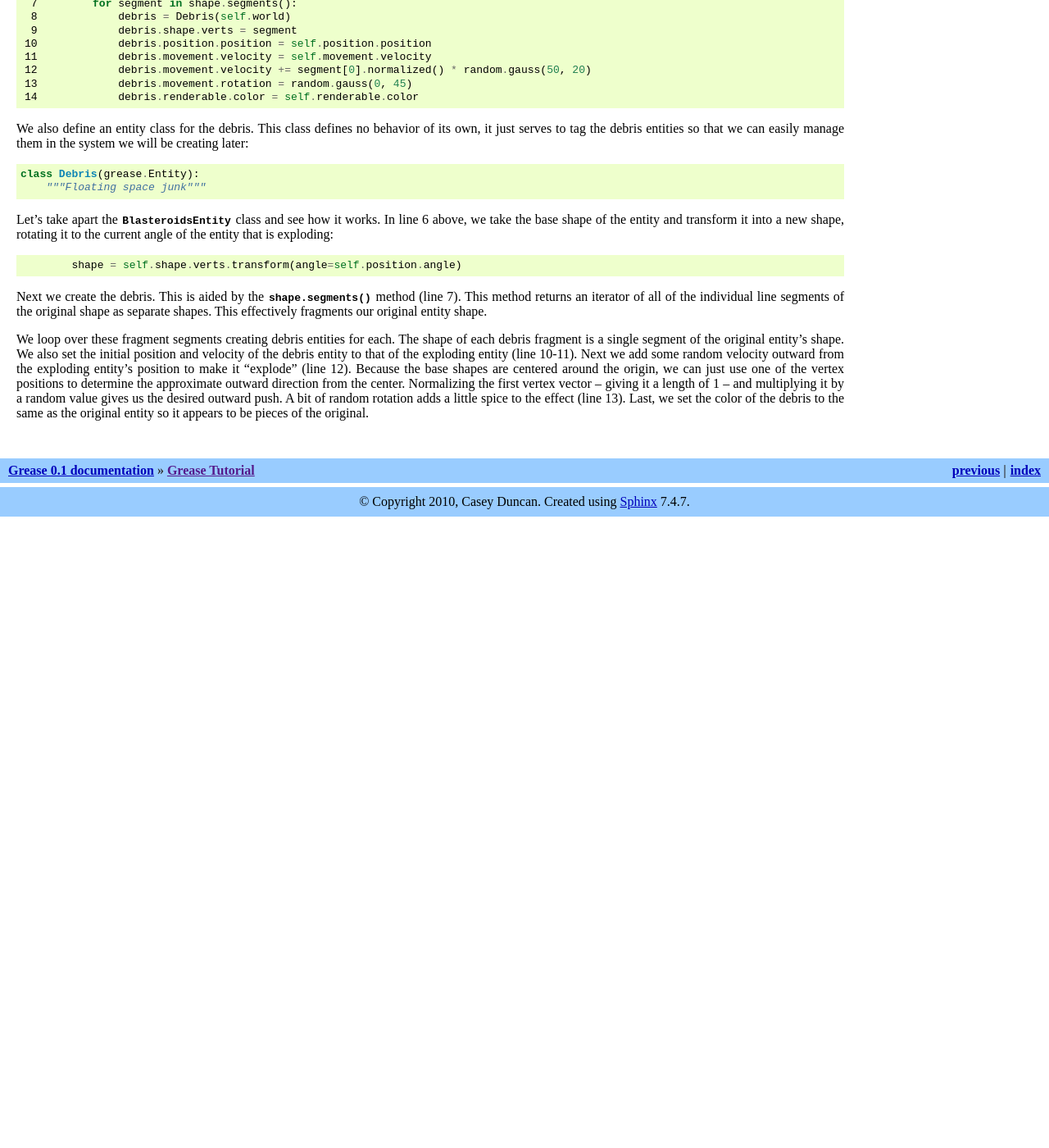
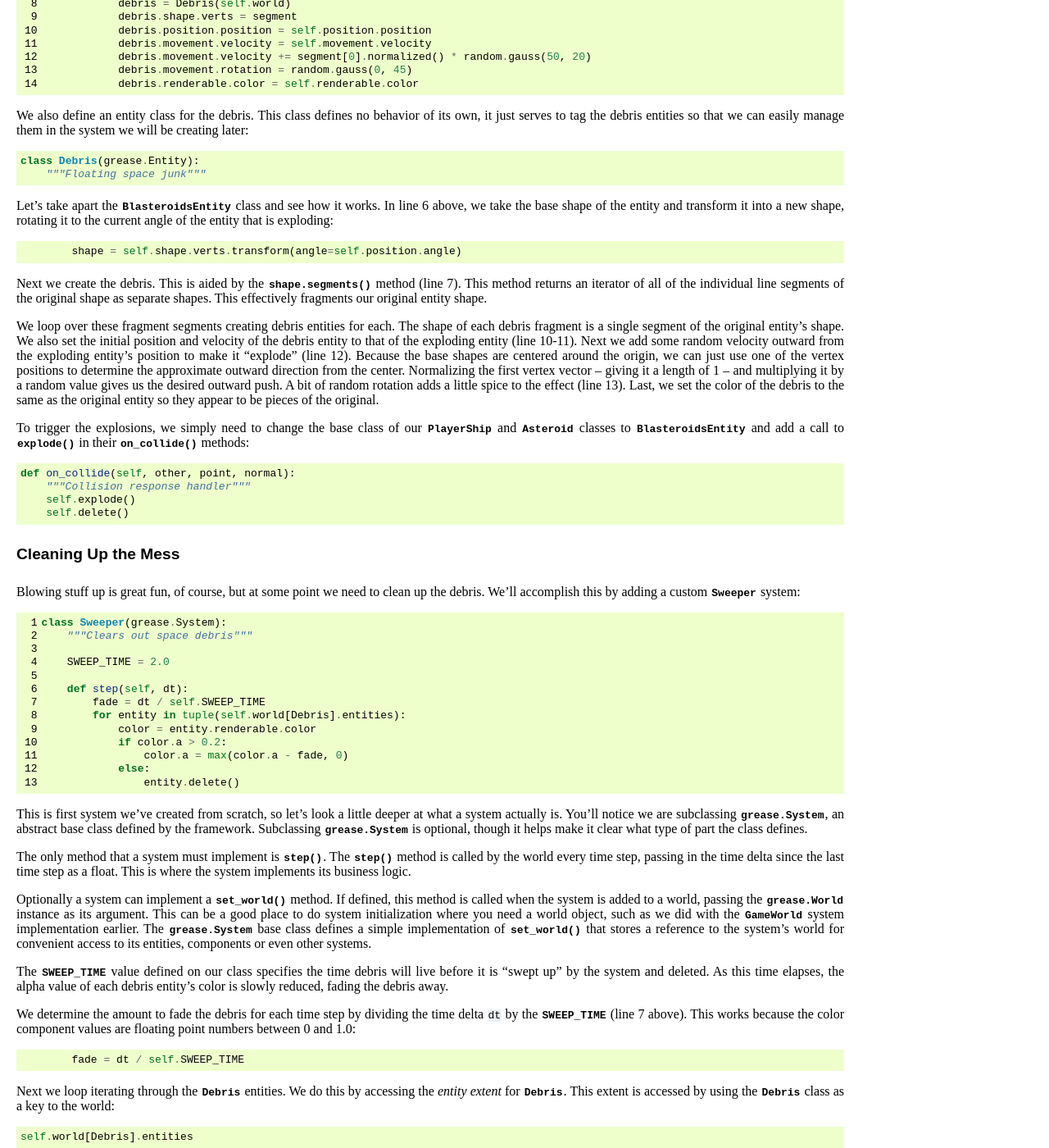
Before and after one commit to caseman/grease, a Sphinx documentation site: the page built from doc/tutorial/tutorial2.rst, in a window 1280 px wide and 1400 px high, scrolled down 6883 px. Shown: the whole window at 82% size. Built offline with Sphinx 7.4.7, drawn with Linux system fonts in a browser that asks for light colours; before the commit the page ends 7513 px from its top, so only the background shows below that; some of the changed text lies outside the part shown.

Commit message:
More work on tut chapt 2
git-svn-id: https://caseman.googlecode.com/svn/trunk/grease@591 695b90bb-9647-0410-898f-0949cf7e6fe8

```diff
--- a/doc/tutorial/blasteroids2.py
+++ b/doc/tutorial/blasteroids2.py
@@ -27,7 +27,7 @@
     """Floating space junk"""
 
 
-class PlayerShip(grease.Entity):
+class PlayerShip(BlasteroidsEntity):
     """Thrust ship piloted by the player"""
 
     THRUST_ACCEL = 75
@@ -64,10 +64,12 @@
         self.shape.verts[2] = (0, -8)
 
     def on_collide(self, other, point, normal):
+        """Collision response handler"""
+        self.explode()
         self.delete()
 
 
-class Asteroid(grease.Entity):
+class Asteroid(BlasteroidsEntity):
     """Big floating space rock"""
 
     COLLIDE_INTO_MASK = 0x2
@@ -89,7 +91,24 @@
         self.collision.into_mask = self.COLLIDE_INTO_MASK
 
     def on_collide(self, other, point, normal):
+        """Collision response handler"""
+        self.explode()
         self.delete()
+
+
+class Sweeper(grease.System):
+    """Clears out space debris"""
+
+    SWEEP_TIME = 2.0
+
+    def step(self, dt):
+        fade = dt / self.SWEEP_TIME
+        for entity in tuple(self.world[Debris].entities):
+            color = entity.renderable.color
+            if color.a > 0.2:
+                color.a = max(color.a - fade, 0)
+            else:
+                entity.delete()
 
 
 class GameSystem(KeyControls):
--- a/doc/tutorial/tutorial2.rst
+++ b/doc/tutorial/tutorial2.rst
@@ -135,7 +135,7 @@
    The meaning of this field is up to the specific collision system used. For :class:`collision.Circular` systems, entities are approximated as circles for the purposes of collision detection. The radius value is simply the radius of the collision circle for an entity.
 
 `from_mask` and `into_mask`
-   Not all entities in the collision component need to be able to collide with each other. These two mask fields let you specify which entities can collide. Both mask fields are 32 bit integer bitmasks. When two entities are compared for collision, the :attr:`from_mask` value from each entity is bit-anded with the :attr:`into_mask` of the other. If this bit-and operation returns a non-zero result, then a collision is possible, if the result is zero, the entities cannot collide. Note that this happens in both directions, so a collision can occur between entity A and B if `A.collision.from_mask & B.collision.into_mask != 0 or B.collision.from_mask & A.collision.into_mask != 0`.
+   Not all entities in the collision component need to be able to collide with each other. These two mask fields let you specify which entities can collide. Both mask fields are 32 bit integer bitmasks. When two entities are compared for collision, the :attr:`from_mask` value from each entity is bit-anded with the :attr:`into_mask` of the other. If this bit-and operation returns a non-zero result, then a collision is possible, if the result is zero, the entities cannot collide. Note that this happens in both directions, so a collision can occur between entity A and B if ``A.collision.from_mask & B.collision.into_mask != 0 or B.collision.from_mask & A.collision.into_mask != 0``.
 
 Let's take a closer look at how the collision system is configured above:
 
@@ -153,11 +153,13 @@
 .. literalinclude:: blasteroids2.py
    :pyobject: PlayerShip
    :end-before: def turn
+   :linenos:
 
-Lines 19-20 above initialize the collision settings for the player ship. Note that the radius is set slightly smaller than the farthest vertex in the shape (by 0.5 units). This is common when using circular collision shapes, it prevents the appearance of false positive collisions that can make the game feel unfair.
+Lines 21-22 above initialize the collision settings for the player ship. Note that the radius is set slightly smaller than the farthest vertex in the shape (by 0.5 units). This is common when using circular collision shapes, it prevents the appearance of false positive collisions that can make the game feel unfair.
 
 .. literalinclude:: blasteroids2.py
    :pyobject: Asteroid
+   :end-before: def on_collide
    :linenos:
 
 Lines 18-20 above setup collision for the asteroids. The radius is simply set to the asteroid's radius. The collision masks are configured so that the asteroids will collide with the player's ship, but not with each other.
@@ -165,16 +167,17 @@
 To start with, will add a simple :meth:`on_collide` method to both the :class:`Asteroid` and :class:`PlayerShip` classes that simply delete the entities when they collide::
 
         def on_collide(self, other, point, normal):
+            """Collision response handler"""
             self.delete()
 
 Blowing Stuff Up
 ================
 
-When you run the game now, you'll notice that asteroids pass right through each other, but if you hit one with the ship, both the ship and asteroid disappear. This proves that the collision is working as expected, but it's not very interesting yet. What would really spice things up is some simple explosion effects when entities are destroyed.
+When you run the game now, you'll notice that asteroids pass right through each other, but if you hit one with the ship, both the ship and asteroid disappear. This proves that the collision is working as expected, but it's not very interesting yet. What would really spice things up are some simple explosion effects when entities are destroyed.
 
-Here's what we need to implement to make this happen:
+Here's what we need to implement to make stuff explode:
 
-* A method to "explode" and entity into a bunch of debris fragments.
+* A method to "explode" an entity into a bunch of debris fragments.
 
 * A system that manages the debris, fading it out and cleaning it up over
   time.
@@ -197,4 +200,58 @@
 
 Next we create the debris. This is aided by the :meth:`shape.segments` method (line 7). This method returns an iterator of all of the individual line segments of the original shape as separate shapes. This effectively fragments our original entity shape.
 
-We loop over these fragment segments creating debris entities for each. The shape of each debris fragment is a single segment of the original entity's shape. We also set the initial position and velocity of the debris entity to that of the exploding entity (line 10-11). Next we add some random velocity outward from the exploding entity's position to make it "explode" (line 12). Because the base shapes are centered around the origin, we can just use one of the vertex positions to determine the approximate outward direction from the center. Normalizing the first vertex vector -- giving it a length of 1 -- and multiplying it by a random value gives us the desired outward push. A bit of random rotation adds a little spice to the effect (line 13). Last, we set the color of the debris to the same as the original entity so it appears to be pieces of the original.
+We loop over these fragment segments creating debris entities for each. The shape of each debris fragment is a single segment of the original entity's shape. We also set the initial position and velocity of the debris entity to that of the exploding entity (line 10-11). Next we add some random velocity outward from the exploding entity's position to make it "explode" (line 12). Because the base shapes are centered around the origin, we can just use one of the vertex positions to determine the approximate outward direction from the center. Normalizing the first vertex vector -- giving it a length of 1 -- and multiplying it by a random value gives us the desired outward push. A bit of random rotation adds a little spice to the effect (line 13). Last, we set the color of the debris to the same as the original entity so they appear to be pieces of the original.
+
+To trigger the explosions, we simply need to change the base class of our :class:`PlayerShip` and :class:`Asteroid` classes to :class:`BlasteroidsEntity` and add a call to :meth:`explode` in their :meth:`on_collide` methods::
+
+        def on_collide(self, other, point, normal):
+            """Collision response handler"""
+            self.explode()
+            self.delete()
+
+
+Cleaning Up the Mess
+""""""""""""""""""""
+
+Blowing stuff up is great fun, of course, but at some point we need to clean up the debris. We'll accomplish this by adding a custom :class:`Sweeper` system:
+
+.. literalinclude:: blasteroids2.py
+   :pyobject: Sweeper
+   :linenos:
+
+This is first system we've created from scratch, so let's look a little deeper at what a system actually is. You'll notice we are subclassing :class:`grease.System`, an abstract base class defined by the framework. Subclassing :class:`grease.System` is optional, though it helps make it clear what type of part the class defines.
+
+The only method that a system must implement is :meth:`step`. The :meth:`step` method is called by the world every time step, passing in the time delta since the last time step as a float. This is where the system implements its business logic.
+
+Optionally a system can implement a :meth:`set_world` method. If defined, this method is called when the system is added to a world, passing the :class:`grease.World` instance as its argument. This can be a good place to do system initialization where you need a world object, such as we did with the :class:`GameWorld` system implementation earlier. The :class:`grease.System` base class defines a simple implementation of :meth:`set_world` that stores a reference to the system's world for convenient access to its entities, components or even other systems.
+
+The :attr:`SWEEP_TIME` value defined on our class specifies the time debris will live before it is "swept up" by the system and deleted. As this time elapses, the alpha value of each debris entity's color is slowly reduced, fading the debris away.
+
+We determine the amount to fade the debris for each time step by dividing the time delta ``dt`` by the :attr:`SWEEP_TIME` (line 7 above). This works because the color component values are floating point numbers between 0 and 1.0:
+
+.. literalinclude:: blasteroids2.py
+   :pyobject: Sweeper
+   :start-after: def step
+   :end-before: for entity
+
+Next we loop iterating through the :class:`Debris` entities. We do this by accessing the *entity extent* for :class:`Debris`. This extent is accessed by using the :class:`Debris` class as a key to the world::
+
+    self.world[Debris].entities
+
+The entity extent object returned by ``self.world[Debris]`` has an attribute :attr:`entities` which is the set of all entities for that extent in the world. This conveniently gives us all of the debris entities in existence. You'll notice that in the for loop on line 7, we turn this set of entities into a tuple:
+
+.. literalinclude:: blasteroids2.py
+   :pyobject: Sweeper
+   :start-after: fade =
+   :end-before: color =
+
+This makes a copy of the set to iterate over, so we can safely remove debris entities from the world inside the loop. Without making a copy, we might actually change the members of the :attr:`entities` while iterating it, which at best would cause an exception, and at worst would result in some entities being skipped over. Any time you iterate over a mutable sequence, such as a list, set or dict, you need to be careful about changes to that sequence while iterating it. This tends to be a common gotcha in Python game development.
+
+Inside the loop things are pretty straightforward. For each debris entity, we get the color from the renderable component (line 9). Color objects have the attributes :attr:`r`, :attr:`g`, :attr:`b`, and :attr:`a` for their red, green, blue, and alpha values. We only care about the alpha in this system. For alpha values greater than 0.2, we fade it a bit to a minimum value of zero. If the alpha value is not greater than 0.2, we delete the debris entity entirely (lines 10-13).
+
+Now the debris fragments fade away and disappear a short time after the entity explodes.
+
+.. note::
+   What's powerful about systems is their ability to define behavioral aspects of the world. With this simple system, we now control the behavior and lifespan of all debris, regardless of where, why or how they are created. If we add new sources of debris later, this system will automatically handle them without additional effort.
+
+.. Animation frames go here
```
Also changed, not shown: 1 other file.
